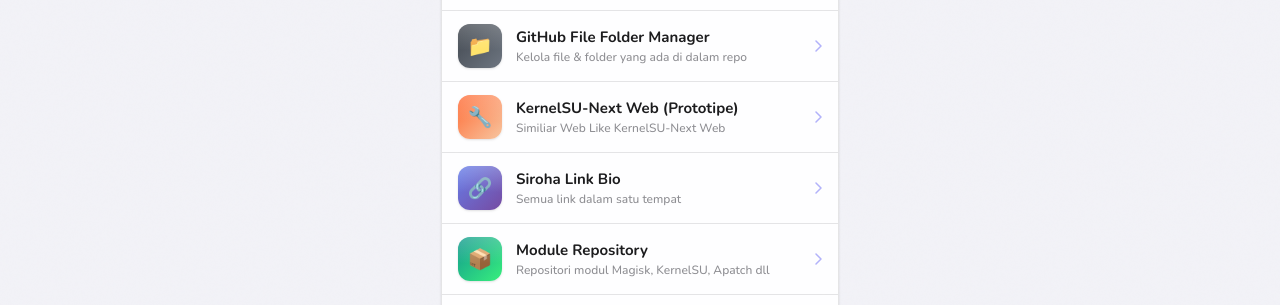
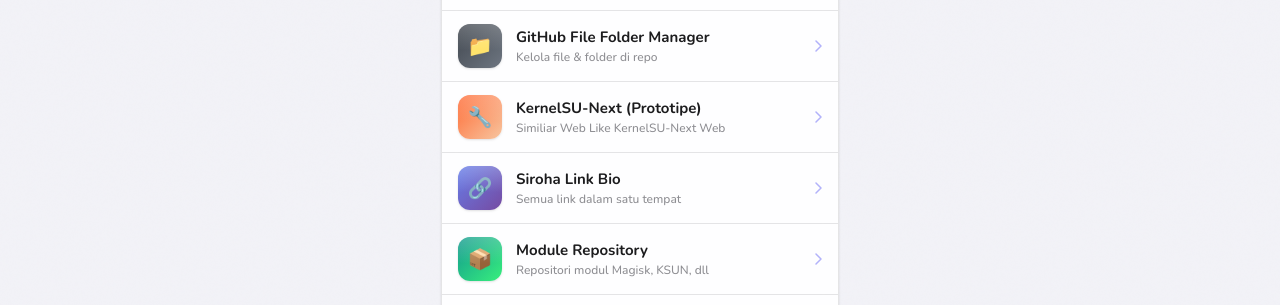
Before and after one commit to rahmatsobrian/rahmatsobrian, a plain HTML site: page index.html in a window 1280 px wide. Both pictures are taken after a click on the button "Apps". Shown: the part 282-587 px from the top of the page. Drawn offline with nearby package versions, Linux system fonts and the light colour scheme.

Commit message:
Update index.html

```diff
--- a/index.html
+++ b/index.html
@@ -678,7 +678,7 @@
         <div class="row-icon" style="background:linear-gradient(135deg,#40464e,#6e7681)">📁</div>
         <div class="row-text">
           <div class="row-title">GitHub File Folder Manager</div>
-          <div class="row-desc">Kelola file & folder yang ada di dalam repo</div>
+          <div class="row-desc">Kelola file & folder di repo</div>
         </div>
         <svg class="chevron" viewBox="0 0 7 12" fill="none"><path d="M1 1l5 5-5 5" stroke="currentColor" stroke-width="1.5" stroke-linecap="round" stroke-linejoin="round"/></svg>
       </a>
@@ -686,7 +686,7 @@
       <a href="https://ksunsimiliarweb.vercel.app" target="_blank" rel="noopener" class="app-row" style="animation-delay:0.25s">
         <div class="row-icon" style="background:linear-gradient(135deg,#ff6b35,#f7c59f)">🔧</div>
         <div class="row-text">
-          <div class="row-title">KernelSU-Next Web (Prototipe)</div>
+          <div class="row-title">KernelSU-Next (Prototipe)</div>
           <div class="row-desc">Similiar Web Like KernelSU-Next Web</div>
         </div>
         <svg class="chevron" viewBox="0 0 7 12" fill="none"><path d="M1 1l5 5-5 5" stroke="currentColor" stroke-width="1.5" stroke-linecap="round" stroke-linejoin="round"/></svg>
@@ -705,7 +705,7 @@
         <div class="row-icon" style="background:linear-gradient(135deg,#11998e,#38ef7d)">📦</div>
         <div class="row-text">
           <div class="row-title">Module Repository</div>
-          <div class="row-desc">Repositori modul Magisk, KernelSU, Apatch dll</div>
+          <div class="row-desc">Repositori modul Magisk, KSUN, dll</div>
         </div>
         <svg class="chevron" viewBox="0 0 7 12" fill="none"><path d="M1 1l5 5-5 5" stroke="currentColor" stroke-width="1.5" stroke-linecap="round" stroke-linejoin="round"/></svg>
       </a>
@@ -740,7 +740,7 @@
       <a href="https://shirogamestore.vercel.app" target="_blank" rel="noopener" class="app-row" style="animation-delay:0.55s">
         <div class="row-icon" style="background:linear-gradient(135deg,#f7971e,#ffd200)">🎮</div>
         <div class="row-text">
-          <div class="row-title">Web Top Up Game (Prototipe)</div>
+          <div class="row-title">Top Up Game Store (Prototipe)</div>
           <div class="row-desc">Platform top up game</div>
         </div>
         <svg class="chevron" viewBox="0 0 7 12" fill="none"><path d="M1 1l5 5-5 5" stroke="currentColor" stroke-width="1.5" stroke-linecap="round" stroke-linejoin="round"/></svg>
@@ -749,7 +749,7 @@
       <a href="https://shiropremiumstore.vercel.app" target="_blank" rel="noopener" class="app-row" style="animation-delay:0.6s">
         <div class="row-icon" style="background:linear-gradient(135deg,#a18cd1,#fbc2eb)">🛒</div>
         <div class="row-text">
-          <div class="row-title">Web Store Premium (Prototipe)</div>
+          <div class="row-title">Premium Store (Prototipe)</div>
           <div class="row-desc">Toko produk digital premium</div>
         </div>
         <svg class="chevron" viewBox="0 0 7 12" fill="none"><path d="M1 1l5 5-5 5" stroke="currentColor" stroke-width="1.5" stroke-linecap="round" stroke-linejoin="round"/></svg>
```
